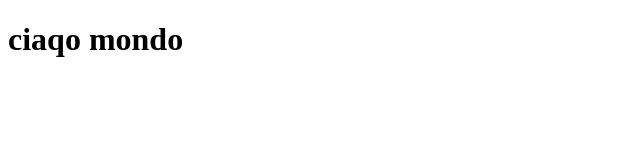
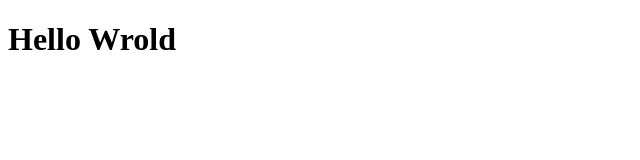
Before and after one commit to ChriCore99/htmlcss-hello, a plain HTML site: page index.html in a window 1280 px wide. Shown: the whole page, without its empty margins (0-640 px from the left). Drawn offline with Linux system fonts and the light colour scheme.

Commit message:
ADD: h1 hello world

```diff
--- a/index.html
+++ b/index.html
@@ -6,6 +6,6 @@
     <title>Document</title>
 </head>
 <body>
-    <h1> ciaqo mondo </h1>
+    <h1> Hello Wrold </h1>
 </body>
 </html>
```
